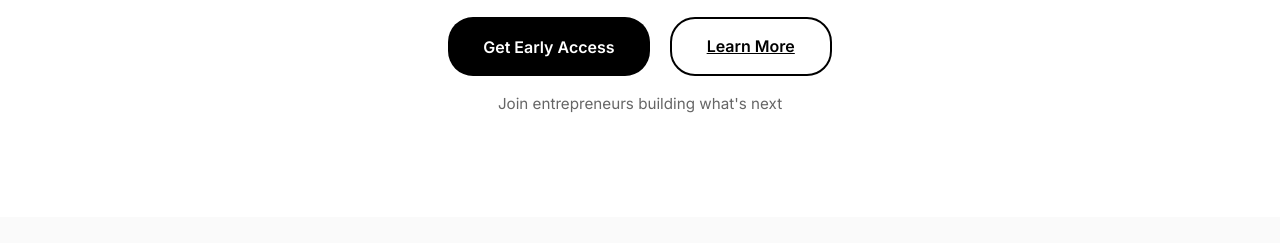
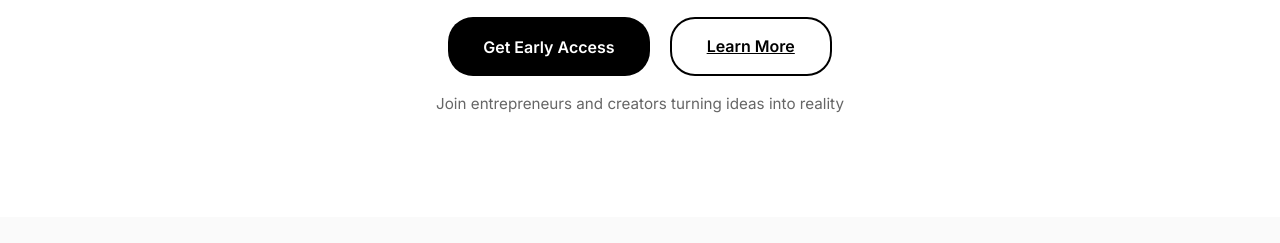
Before and after one commit to Jblaize3/QuikSpark, a website: page public/index.html in a window 1280 px wide. Shown: the part 557-800 px from the top of the page. Drawn offline with Linux system fonts and the light colour scheme.

Commit message:
Copy changes
.....into reality

```diff
--- a/public/index.html
+++ b/public/index.html
@@ -44,7 +44,7 @@
                 <button class="btn btn-primary" id="earlyAccessBtn">Get Early Access</button>
                 <a href="#tagline" class="btn btn-secondary">Learn More</a>
             </div>
-            <p class="hero-microcopy">Join entrepreneurs building what's next</p>
+            <p class="hero-microcopy">Join entrepreneurs and creators turning ideas into reality</p>
         </div>
     </section>
 
```
